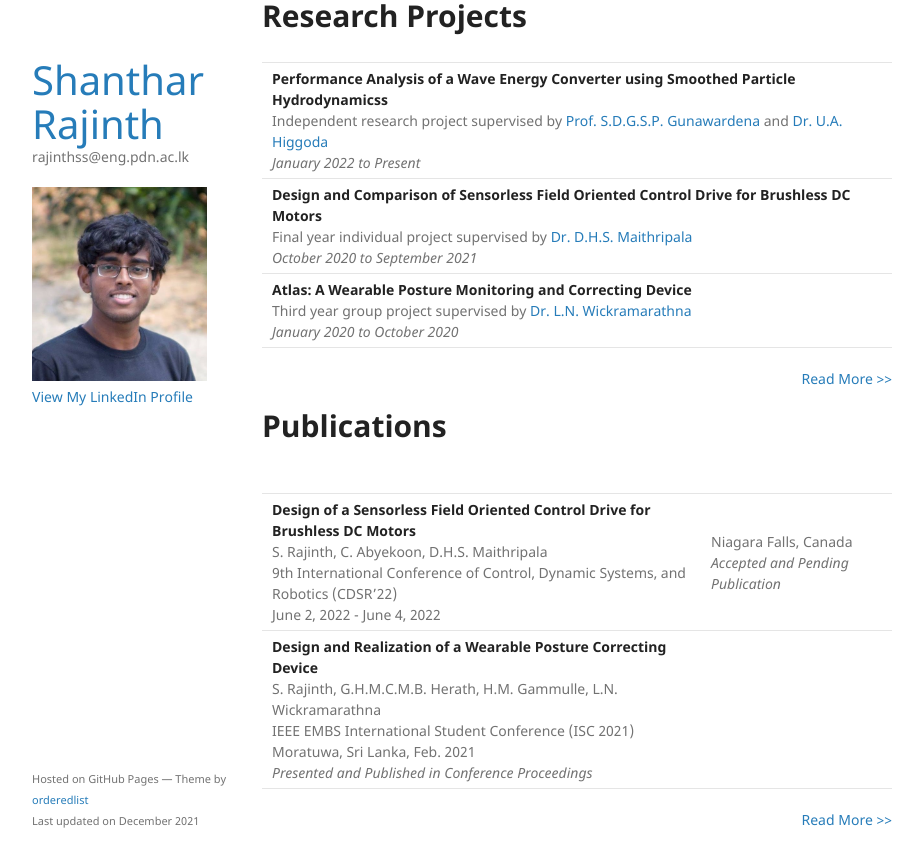
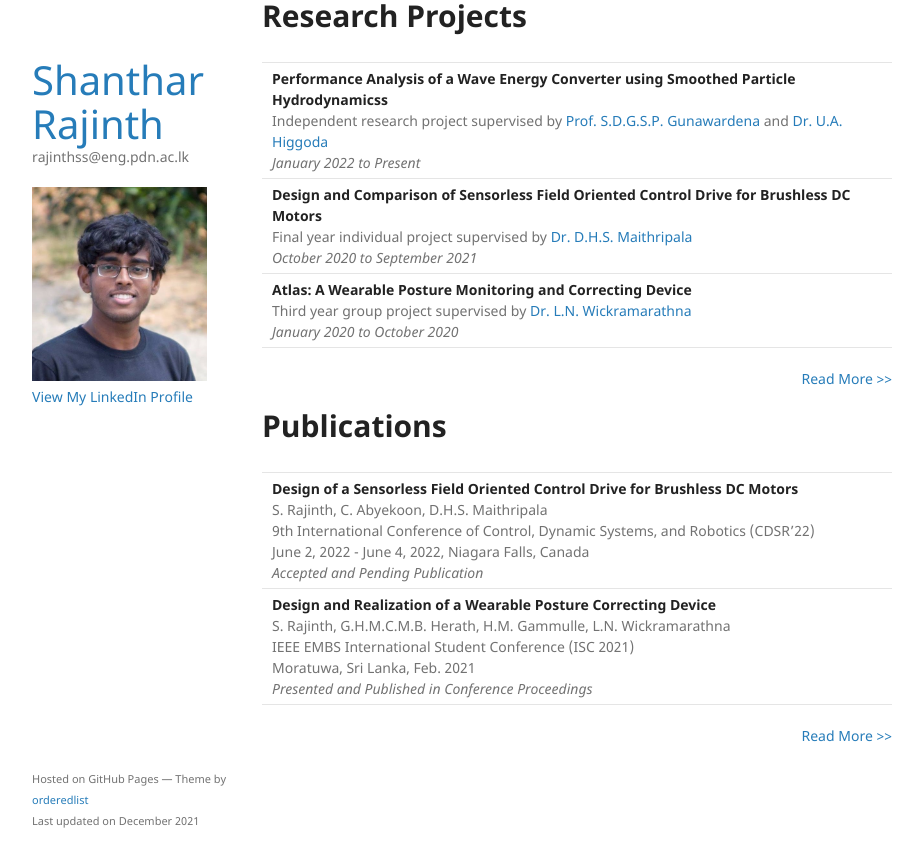
Before and after one commit to rajinthss/rajinthss.github.io, a Jekyll site: the page built from index.md, in a window 1280 px wide and 900 px high, scrolled down 1074 px. Shown: the top 867 px of the window, without its empty margins (178-1101 px from the left). Built offline with Jekyll 4.4.1, drawn with Linux system fonts in a browser that asks for light colours; our own code applies the rules of GitHub Pages for plain Markdown files.

Commit message:
Update index.md

```diff
--- a/index.md
+++ b/index.md
@@ -48,7 +48,7 @@ Scroll down to take a look at what I've been up to..
 
 | <!-- --> |
 |:---|
-|<span style="font-weight:normal">**Design of a Sensorless Field Oriented Control Drive for Brushless DC Motors** <br/> S. Rajinth, C. Abyekoon, D.H.S. Maithripala <br/> 9th International Conference of Control, Dynamic Systems, and Robotics (CDSR’22) <br/> June 2, 2022 - June 4, 2022 | Niagara Falls, Canada <br/> _Accepted and Pending Publication_|
+|<span style="font-weight:normal">**Design of a Sensorless Field Oriented Control Drive for Brushless DC Motors** <br/> S. Rajinth, C. Abyekoon, D.H.S. Maithripala <br/> 9th International Conference of Control, Dynamic Systems, and Robotics (CDSR’22) <br/> June 2, 2022 - June 4, 2022, Niagara Falls, Canada <br/> _Accepted and Pending Publication_|
 |:---:|
 |<span style="font-weight:normal">**Design and Realization of a Wearable Posture Correcting Device**<br/> S. Rajinth, G.H.M.C.M.B. Herath, H.M. Gammulle, L.N. Wickramarathna <br/> IEEE EMBS International Student Conference (ISC 2021) <br/> Moratuwa, Sri Lanka, Feb. 2021  <br/>_Presented and Published in Conference Proceedings_|
 
```
